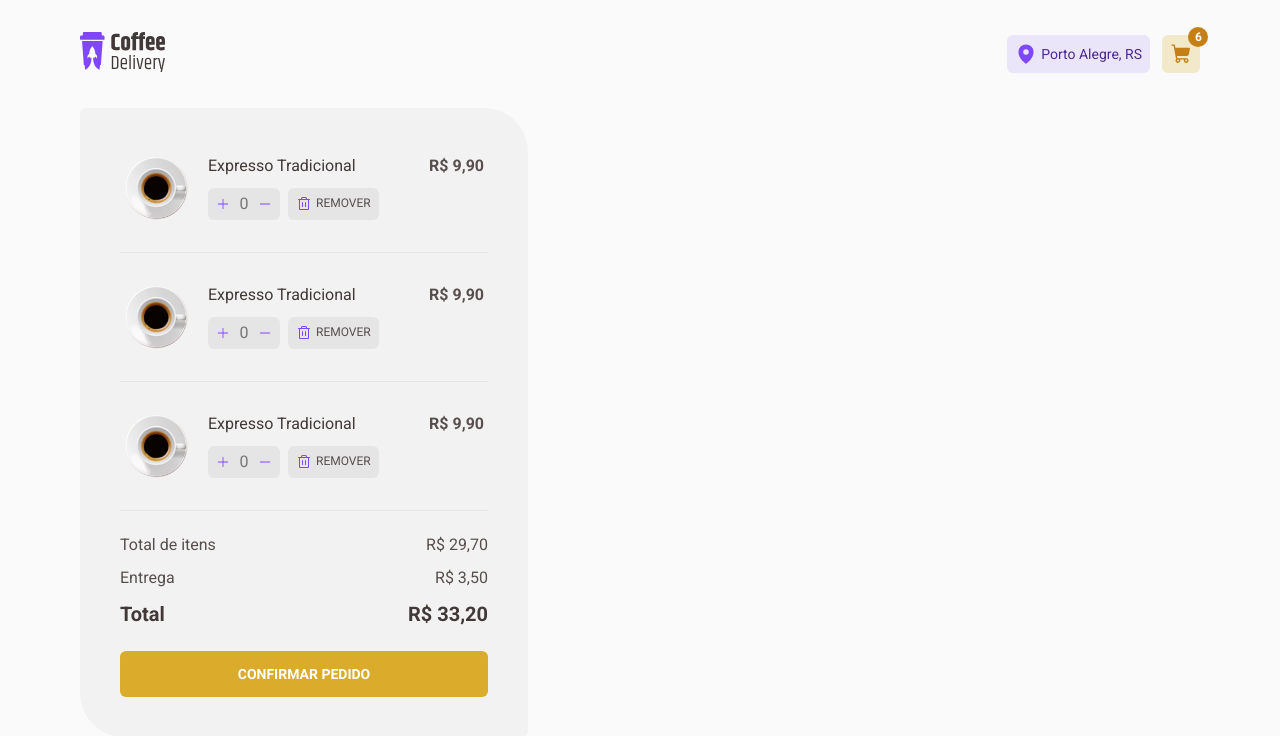
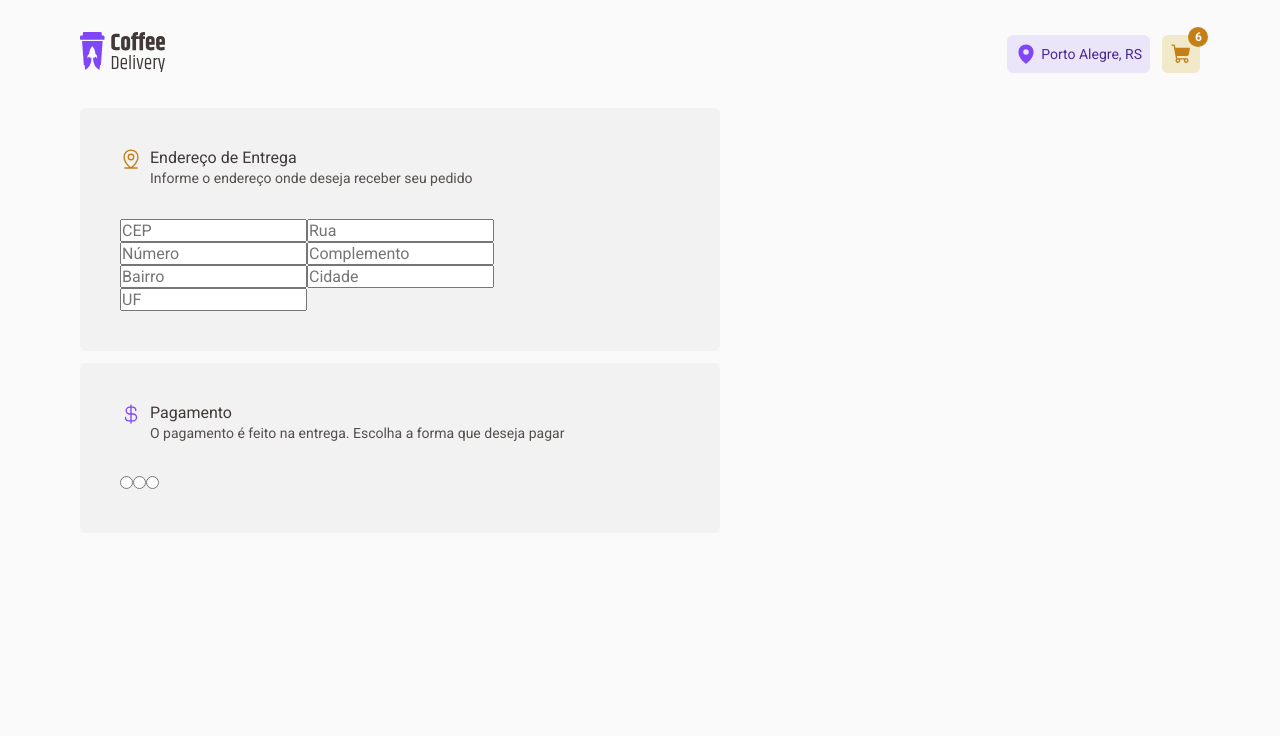
Before and after one commit to bernardodemarco/coffee-delivery, a React (Vite) app: page /checkout in a window 1280 px wide. Shown: the top 736 px of the page. Built offline with nearby package versions, Linux system fonts and the light colour scheme.

Commit message:
starting development of FormContainer

```diff
--- /dev/null
+++ b/src/pages/Checkout/components/OrderForm/index.tsx
@@ -0,0 +1,43 @@
+import { CurrencyDollar, MapPinLine } from '@phosphor-icons/react'
+import { FormInfo, FormContainer } from './styles'
+
+export const OrderForm = () => {
+  return (
+    <FormContainer>
+      <section>
+        <FormInfo iconColor="yellow-dark">
+          <MapPinLine size={22} />
+          <div>
+            <h3>Endereço de Entrega</h3>
+            <p>Informe o endereço onde deseja receber seu pedido</p>
+          </div>
+        </FormInfo>
+        <div>
+          <input type="text" placeholder="CEP" />
+          <input type="text" placeholder="Rua" />
+          <input type="number" placeholder="Número" />
+          <input type="text" placeholder="Complemento" />
+          <input type="text" placeholder="Bairro" />
+          <input type="text" placeholder="Cidade" />
+          <input type="text" placeholder="UF" />
+        </div>
+      </section>
+      <section>
+        <FormInfo iconColor="purple">
+          <CurrencyDollar size={22} />
+          <div>
+            <h3>Pagamento</h3>
+            <p>
+              O pagamento é feito na entrega. Escolha a forma que deseja pagar
+            </p>
+          </div>
+        </FormInfo>
+        <div>
+          <input type="radio" />
+          <input type="radio" />
+          <input type="radio" />
+        </div>
+      </section>
+    </FormContainer>
+  )
+}
--- /dev/null
+++ b/src/pages/Checkout/components/OrderForm/styles.ts
@@ -0,0 +1,49 @@
+import styled from 'styled-components'
+
+export const FormContainer = styled.div`
+  display: flex;
+  flex-direction: column;
+  gap: 0.75rem;
+  width: 40rem;
+
+  section {
+    background-color: ${({ theme }) => theme['base-card']};
+    border-radius: 6px;
+
+    width: 100%;
+    padding: 2.5rem;
+
+    display: flex;
+    flex-direction: column;
+    gap: 2rem;
+  }
+`
+
+interface FormInfoProps {
+  iconColor: 'purple' | 'yellow-dark'
+}
+
+export const FormInfo = styled.div<FormInfoProps>`
+  display: flex;
+  align-items: flex-start;
+  gap: 0.5rem;
+
+  & > div > h3 {
+    font-family: 'Roboto', sans-serif;
+    color: ${({ theme }) => theme['base-subtitle']};
+    font-size: 1rem;
+    line-height: 1.3;
+    font-weight: 400;
+  }
+
+  & > div > p {
+    color: ${({ theme }) => theme['base-text']};
+    font-size: 0.875rem;
+    line-height: 1.3;
+    font-weight: 400;
+  }
+
+  svg {
+    color: ${({ theme, iconColor }) => theme[iconColor]};
+  }
+`
--- a/src/pages/Checkout/components/SelectedCoffees/styles.ts
+++ b/src/pages/Checkout/components/SelectedCoffees/styles.ts
@@ -1,6 +1,6 @@
 import styled from 'styled-components'
 
-export const SelectedCoffeesContainer = styled.section`
+export const SelectedCoffeesContainer = styled.div`
   width: 28rem;
   background-color: ${({ theme }) => theme['base-card']};
   padding: 2.5rem;
--- a/src/pages/Checkout/index.tsx
+++ b/src/pages/Checkout/index.tsx
@@ -1,5 +1,6 @@
-import { SelectedCoffees } from './components/SelectedCoffees'
+// import { SelectedCoffees } from './components/SelectedCoffees'
+import { OrderForm } from './components/OrderForm'
 
 export const Checkout = () => {
-  return <SelectedCoffees />
+  return <OrderForm />
 }
```
